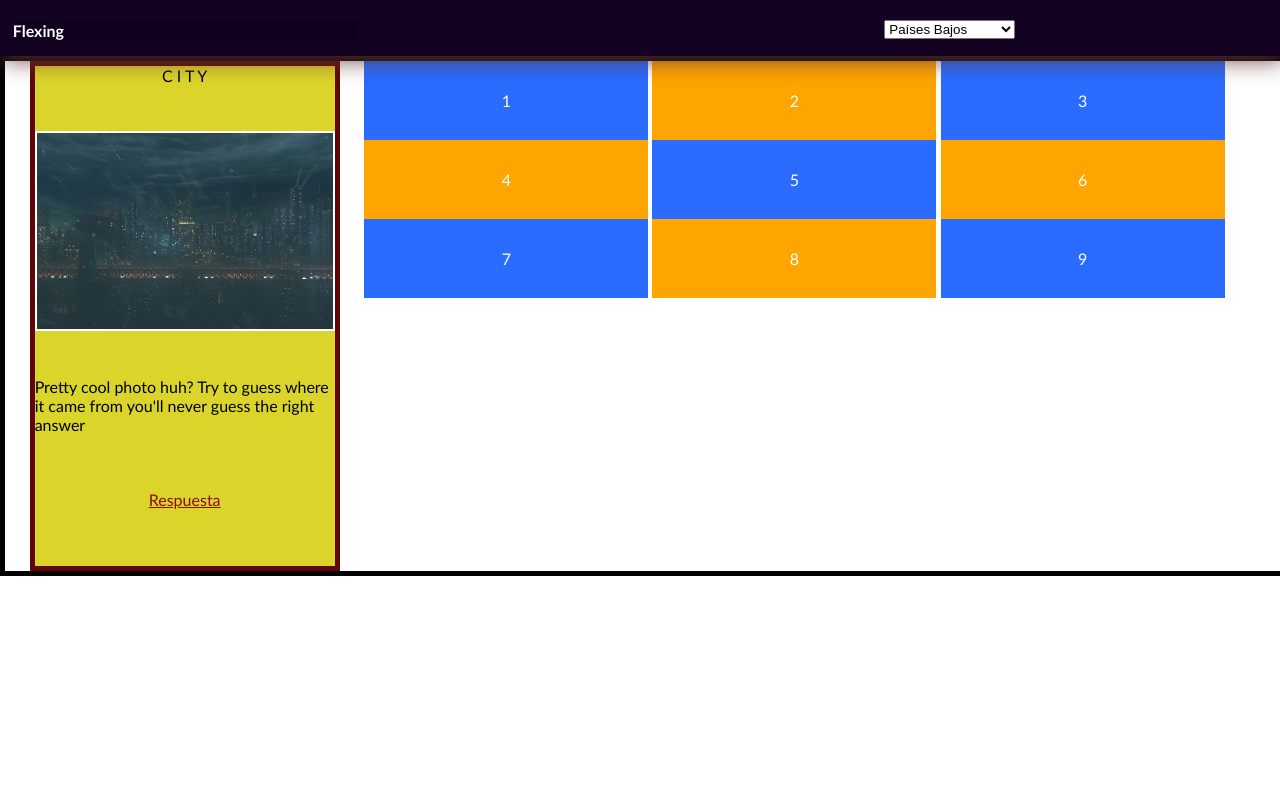
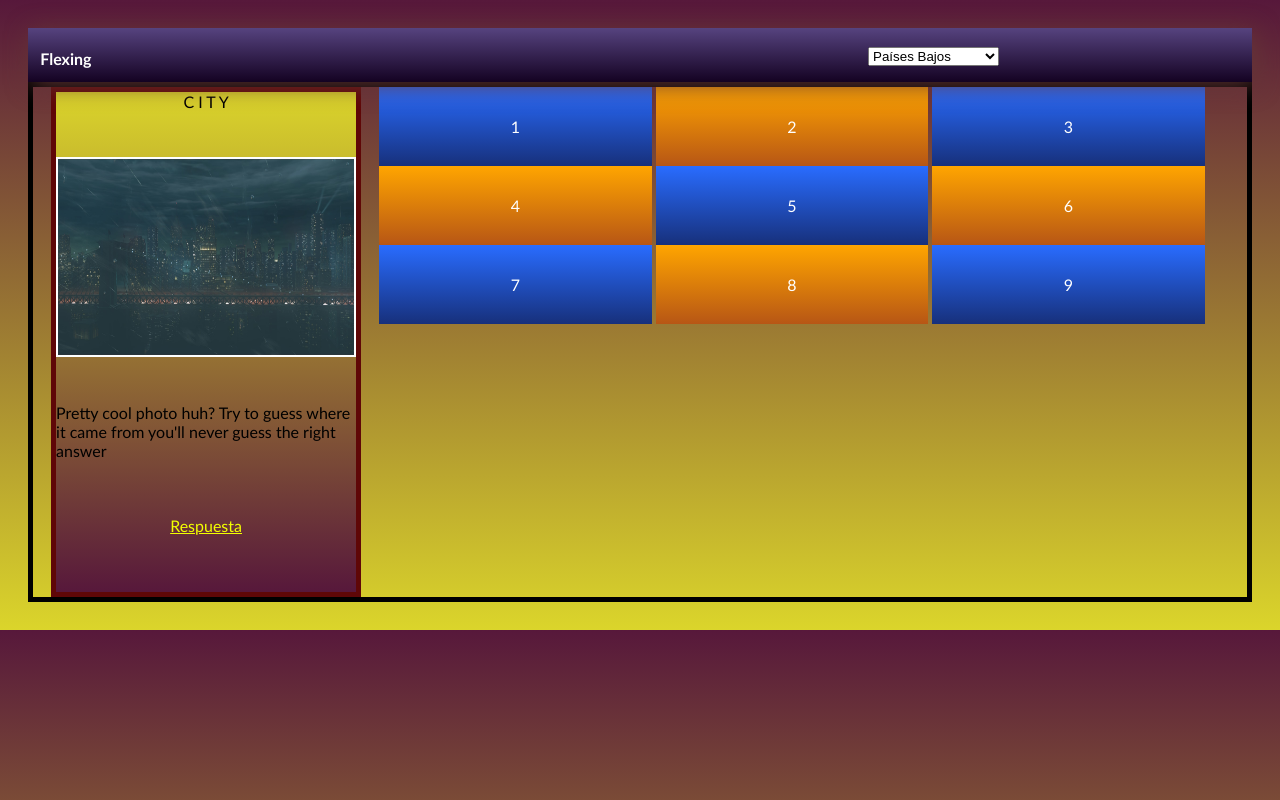
Before and after one commit to Acosta-S/repositorio1, a PHP site: page / in a window 1280 px wide. Run offline with PHP 8.4, Linux system fonts and the light colour scheme.

Commit message:
variables-y-funciones

```diff
--- a/Ejercicio_9/Index.html
+++ b/Ejercicio_9/Index.html
@@ -9,7 +9,7 @@
 <body>
     <header>
         <div class="box-header logo">
-            <h4 class="texto-blanco fondo-purpura">Flexing</h4>
+            <h4 class="texto-blanco">Flexing</h4>
         </div>
         <nav class="box-header link-container">
             <select name="pais" id="pais">
@@ -24,7 +24,7 @@
         </nav>
     </header>
     <div class="container">
-        <div class="block-box box">C I T Y
+        <div class="city-box box">C I T Y
             <img class="photo" src="img/city.jpg">
 
                 Pretty cool photo huh?
--- a/Ejercicio_9/css/style.css
+++ b/Ejercicio_9/css/style.css
@@ -1,22 +1,28 @@
 :root {
-    --color-fondo: #2c0f0f;
-    --degradado: linear-gradient(to bottom, rgb(107, 84, 192),rgb(87, 24, 59));
+    --color-fondo: rgb(219, 213, 43);
+    --color-header: linear-gradient(to top, rgb(20, 2, 34),rgb(86, 67, 127));
+    --color-item-blue: linear-gradient(to bottom,rgb(41, 108, 255), rgb(23, 48, 123));
+    --color-item-orange: linear-gradient(to bottom,orange, rgb(183, 86, 21));
+    --city-box-bg: linear-gradient(to bottom, rgb(219, 213, 43),rgb(87, 24, 59));
+    --fondo-pagina: linear-gradient(to top, rgb(219, 213, 43),rgb(87, 24, 59));
     --padding-caja-contenedor: 20px;
-    --ancho-contenedor: 80%;
+    --ancho-contenedor: 100%;
 }
 
 body {
-    padding: 0;
-    margin: 0;
+    padding: var( --padding-caja-contenedor);
+    margin: 0, auto;
     font-family: 'Trebuchet MS', 'Lucida Sans Unicode', 'Lucida Grande', 'Lucida Sans', Arial, sans-serif;
     font-size: 16px;
+    background: var(--fondo-pagina);
 }
 
 header {
-    background: var(--color-principal, rgb(20, 2, 34));
+    background: var(--color-header);
     box-shadow: 3px 3px 25px 0 rgb(101, 54, 54); /*Se agregó una sombra al navbar*/
     position: sticky;
     top: 0;
+    max-width: var(--ancho-contenedor);
 }
 
 .texto-blanco {
@@ -24,7 +30,7 @@ header {
 }
 
 .fondo-purpura {
-    background: var(--color-principal, rgb(16, 0, 29));
+    background: var(--color-header);
 }
 
 .box-header {
@@ -48,7 +54,7 @@ header {
     line-height: 30px;
 }
 
-.block-box{
+.city-box{
 
     width: 25%;
 }
@@ -57,9 +63,9 @@ header {
 .box{
     width: 300px;
     height: 500px;
-    background-color: rgb(219, 213, 43);
+    background: var(--city-box-bg);
     border: 5px solid rgb(95, 7, 7);
-    color: rgb(0, 0, 0);
+    color: black;
     display: flex;
     flex-direction: row;
     justify-content: space-evenly;
@@ -89,14 +95,14 @@ header {
 }
 
 .nav-link {
-    color: rgb(138, 11, 11);
+    color: rgb(242, 255, 0);
     font-size: 16px;
 }
 
 .container {
     border: 5px solid black;
     display: flex;
-    width: 100%;
+    max-width: var(--ancho-contenedor);
     flex-direction: row;
     justify-content: space-evenly;
     align-items: center;
@@ -122,46 +128,46 @@ header {
 
 .item-1 {
     align-self: flex-start;
-    background: rgb(41, 108, 255);
+    background: var(--color-item-blue);
 }
 
 .item-2 {
     flex-grow: 2;
     align-self: flex-start;
-    background: orange;
+    background: var(--color-item-orange);
 }
 
 .item-3 {
     align-self: flex-start;
-    background: rgb(41, 108, 255);
+    background: var(--color-item-blue);
 }
 
 .item-4 {
     align-self: center;
-    background: orange;
+    background: var(--color-item-orange);
     flex-grow: 10;
 }
 
 .item-5 {
     align-self: center;
-    background: rgb(41, 108, 255);
+    background: var(--color-item-blue);
 }
 
 .item-6 {
     align-self: center;
-    background: orange;
+    background: var(--color-item-orange);
 }
 .item-7 {
     align-self: flex-end;
-    background: rgb(41, 108, 255);
+    background: var(--color-item-blue);
 }
 .item-8 {
     align-self: flex-end;
-    background: orange;
+    background: var(--color-item-orange);
 }
 
 .item-9 {
     align-self: flex-end;
-    background: rgb(41, 108, 255);
+    background: var(--color-item-blue);
     flex-grow: 10;
 }
```
